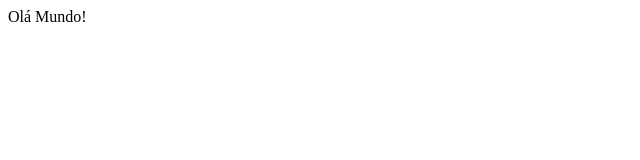
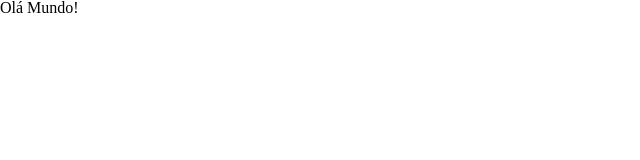
Before and after one commit to Mikael-Josias/projeto10-cineflex-, a React (Create React App) app: page / in a window 1280 px wide. Shown: the top 160 px of the page, without its empty margins (0-640 px from the left). Built offline with nearby package versions, Linux system fonts and the light colour scheme.

Commit message:
style: added css reset global style

```diff
--- a/src/App.js
+++ b/src/App.js
@@ -1,7 +1,9 @@
+import GlobalStyle from "./components/GlobalStyle";
 
 export default function App() {
 	return (
 		<>
+			<GlobalStyle/>
 			Olá Mundo!
 		</>
 	);
--- /dev/null
+++ b/src/components/GlobalStyle.js
@@ -0,0 +1,58 @@
+import { createGlobalStyle } from "styled-components";
+
+const GlobalStyle = createGlobalStyle`
+    /* http://meyerweb.com/eric/tools/css/reset/
+        v2.0 | 20110126
+        License: none (public domain)
+    */
+
+    html, body, div, span, applet, object, iframe,
+    h1, h2, h3, h4, h5, h6, p, blockquote, pre,
+    a, abbr, acronym, address, big, cite, code,
+    del, dfn, em, img, ins, kbd, q, s, samp,
+    small, strike, strong, sub, sup, tt, var,
+    b, u, i, center,
+    dl, dt, dd, ol, ul, li,
+    fieldset, form, label, legend,
+    table, caption, tbody, tfoot, thead, tr, th, td,
+    article, aside, canvas, details, embed,
+    figure, figcaption, footer, header, hgroup,
+    menu, nav, output, ruby, section, summary,
+    time, mark, audio, video {
+        margin: 0;
+        padding: 0;
+        border: 0;
+        font-size: 100%;
+        font: inherit;
+        vertical-align: baseline;
+    }
+    /* HTML5 display-role reset for older browsers */
+    article, aside, details, figcaption, figure,
+    footer, header, hgroup, menu, nav, section {
+        display: block;
+    }
+    body {
+        line-height: 1;
+    }
+    ol, ul {
+        list-style: none;
+    }
+    blockquote, q {
+        quotes: none;
+    }
+    blockquote:before, blockquote:after,
+    q:before, q:after {
+        content: '';
+        content: none;
+    }
+    table {
+        border-collapse: collapse;
+        border-spacing: 0;
+    }
+
+    *{
+        box-sizing: border-box;
+    }
+`;
+
+export default GlobalStyle;
```
